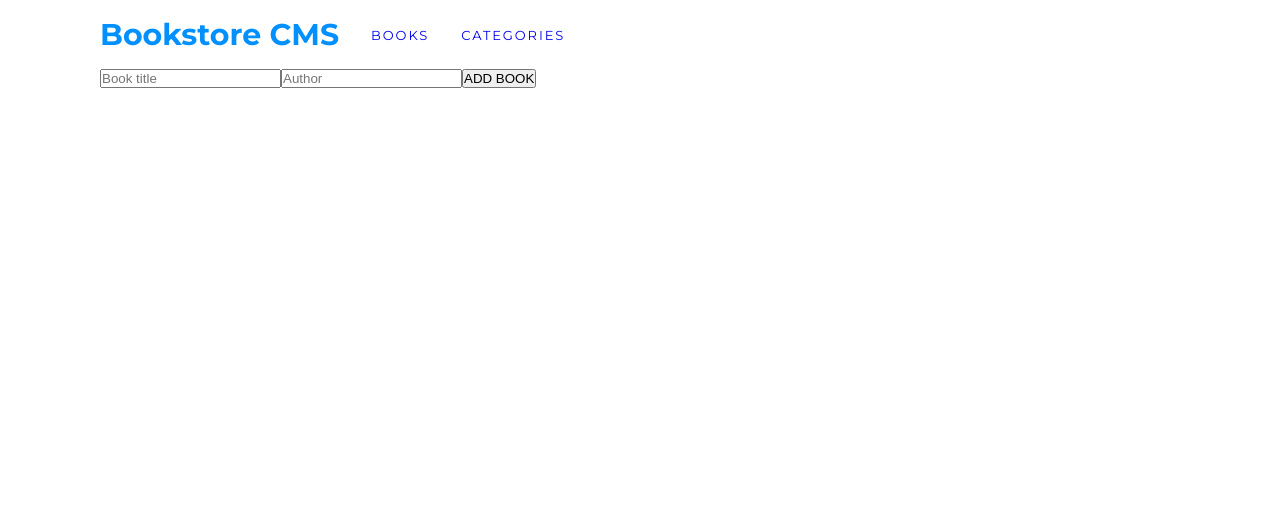
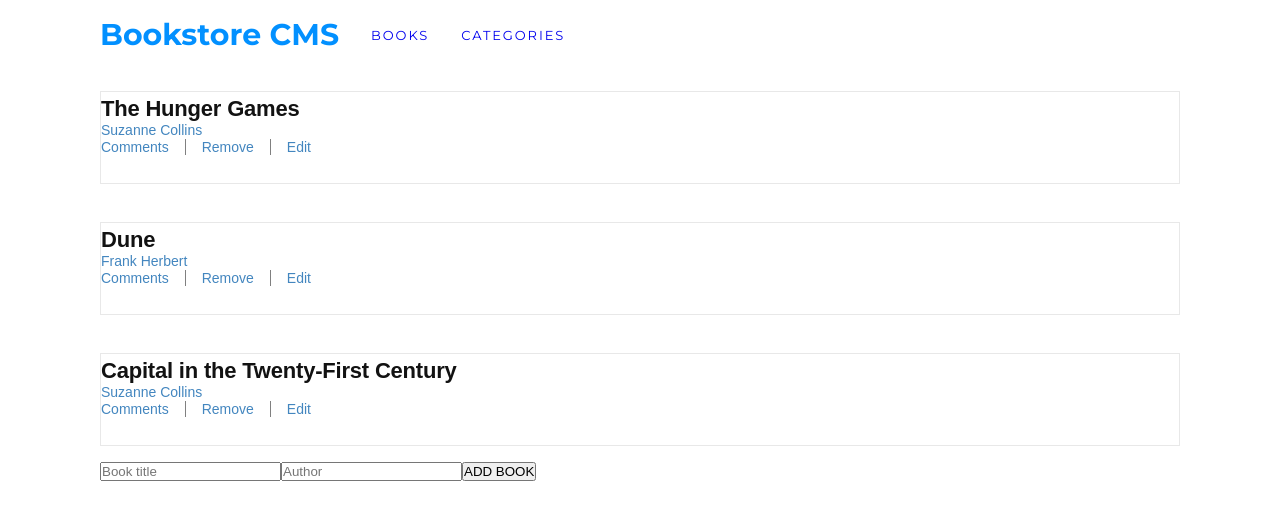
Before and after one commit to ElsonOtake/Bookstore, a React (Create React App) app: page / in a window 1280 px wide. Shown: the top 520 px of the page. Built offline with nearby package versions, Linux system fonts and the light colour scheme.

Commit message:
Update using selector

```diff
--- a/src/components/ListBooks.js
+++ b/src/components/ListBooks.js
@@ -1,8 +1,9 @@
 import React from 'react';
+import { useSelector } from 'react-redux';
 import Book from './Book';
 
 const ListBooks = () => {
-  const booksData = [];
+  const booksData = useSelector((state) => state.booksReducer);
 
   return (
     <ul className="books_list">
```
